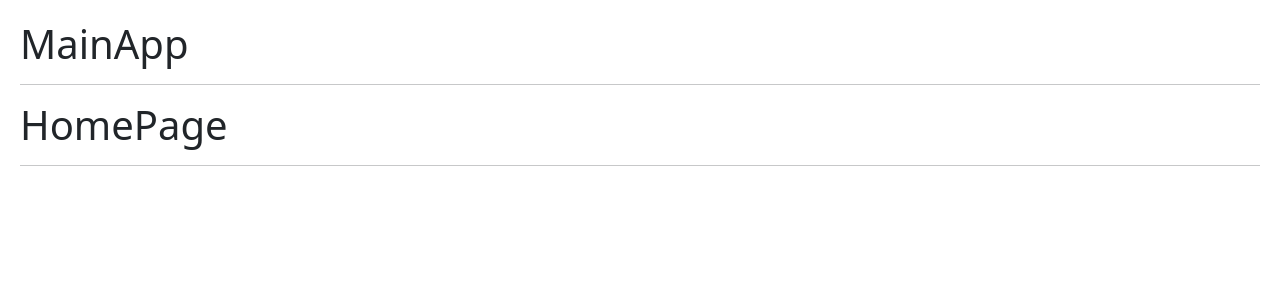
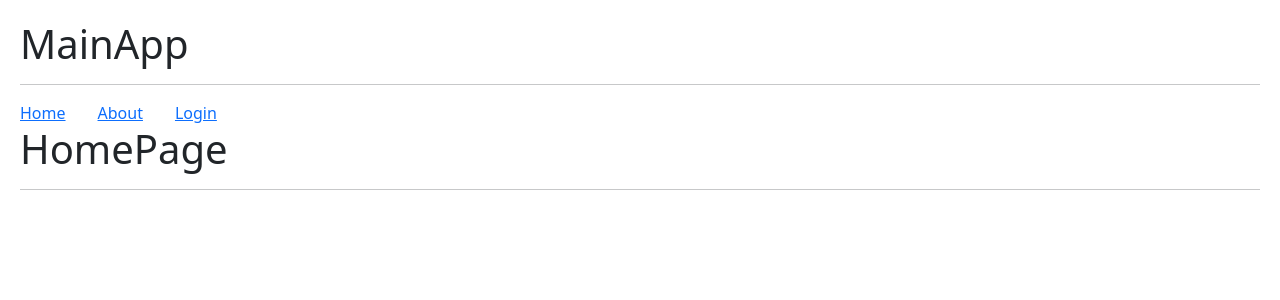
Before and after one commit to MattoDev/hook-app, a React (Vite) app: page / in a window 1280 px wide. Shown: the top 300 px of the page. Built offline with nearby package versions, Linux system fonts and the light colour scheme.

Commit message:
Navbar and Link

```diff
--- a/src/09-useContext/MainApp.jsx
+++ b/src/09-useContext/MainApp.jsx
@@ -1,13 +1,16 @@
-import { Navigate, Route, Routes } from "react-router-dom";
+import { Navigate, Route, Routes, Link } from "react-router-dom";
 import { AboutPage } from "./AboutPage";
 import { HomePage } from "./HomePage";
 import { LoginPage } from "./LoginPage";
+import { Navbar } from "./Navbar";
 
 export const MainApp = () => {
   return (
     <>
       <h1>MainApp</h1>
       <hr />
+
+      <Navbar />
 
       <Routes>
         <Route path="/" element={<HomePage />} />
--- /dev/null
+++ b/src/09-useContext/Navbar.jsx
@@ -0,0 +1,11 @@
+import { Link } from "react-router-dom";
+
+export const Navbar = () => {
+  return (
+    <>
+      <Link to="/">Home</Link>
+      <Link to="/about">About</Link>
+      <Link to="/Login">Login</Link>
+    </>
+  );
+};
--- a/src/index.css
+++ b/src/index.css
@@ -5,3 +5,8 @@ body {
 button {
   margin-right: 5px;
 }
+
+
+a{
+  margin-right: 2rem;
+}
```
